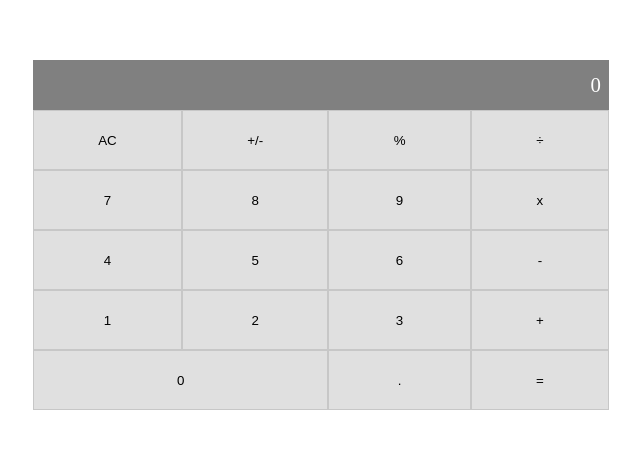
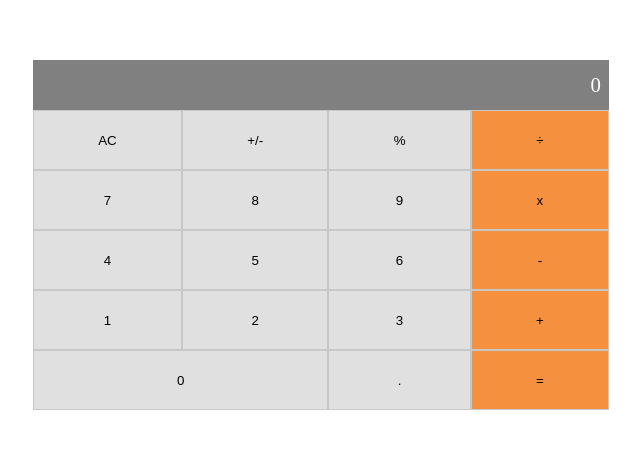
Before and after one commit to lugard1/math-magicians, a React (Create React App) app: page / in a window 1280 px wide. Shown: the part 165-614 px from the top of the page, without its empty margins (319-959 px from the left). Built offline with nearby package versions, Linux system fonts and the light colour scheme.

Commit message:
run npm i -S prop-type to install pro-typedependencies

```diff
--- a/package.json
+++ b/package.json
@@ -7,6 +7,7 @@
     "@testing-library/react": "^13.4.0",
     "@testing-library/user-event": "^13.5.0",
     "big.js": "^6.2.1",
+    "prop-types": "^15.8.1",
     "prototypes": "^3.0.3",
     "react": "^18.2.0",
     "react-dom": "^18.2.0",
--- a/src/components/calculator.js
+++ b/src/components/calculator.js
@@ -24,22 +24,22 @@ const Calculator = () => {
         <Btn click={clickReceived} text="AC" />
         <Btn click={clickReceived} text="+/-" />
         <Btn click={clickReceived} text="%" />
-        <Btn click={clickReceived} className="maths" text="&#247;" />
+        <Btn click={clickReceived} className="operators" text="&#247;" />
         <Btn click={clickReceived} text="7" />
         <Btn click={clickReceived} text="8" />
         <Btn click={clickReceived} text="9" />
-        <Btn click={clickReceived} className="maths" text="x" />
+        <Btn click={clickReceived} className="operators" text="x" />
         <Btn click={clickReceived} text="4" />
         <Btn click={clickReceived} text="5" />
         <Btn click={clickReceived} text="6" />
-        <Btn click={clickReceived} className="maths" text="-" />
+        <Btn click={clickReceived} className="operators" text="-" />
         <Btn click={clickReceived} text="1" />
         <Btn click={clickReceived} text="2" />
         <Btn click={clickReceived} text="3" />
-        <Btn click={clickReceived} className="maths" text="+" />
+        <Btn click={clickReceived} className="operators" text="+" />
         <Btn click={clickReceived} className="zero" text="0" />
         <Btn click={clickReceived} text="." />
-        <Btn click={clickReceived} className="maths" text="=" />
+        <Btn click={clickReceived} className="operators" text="=" />
       </div>
     </div>
   );
```
Also changed, not shown: 1 other file (tests, documents, lock files or other folders).
